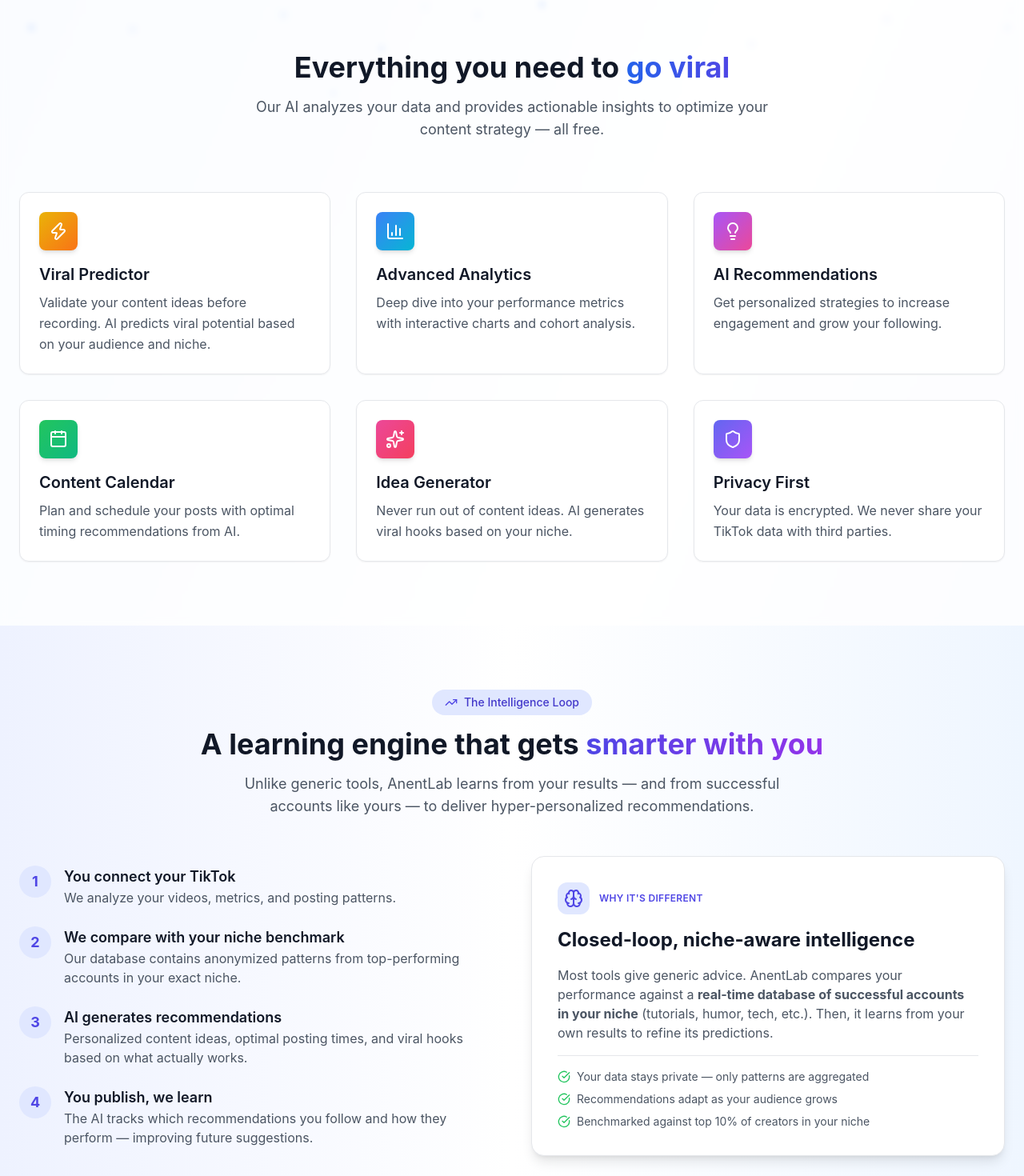
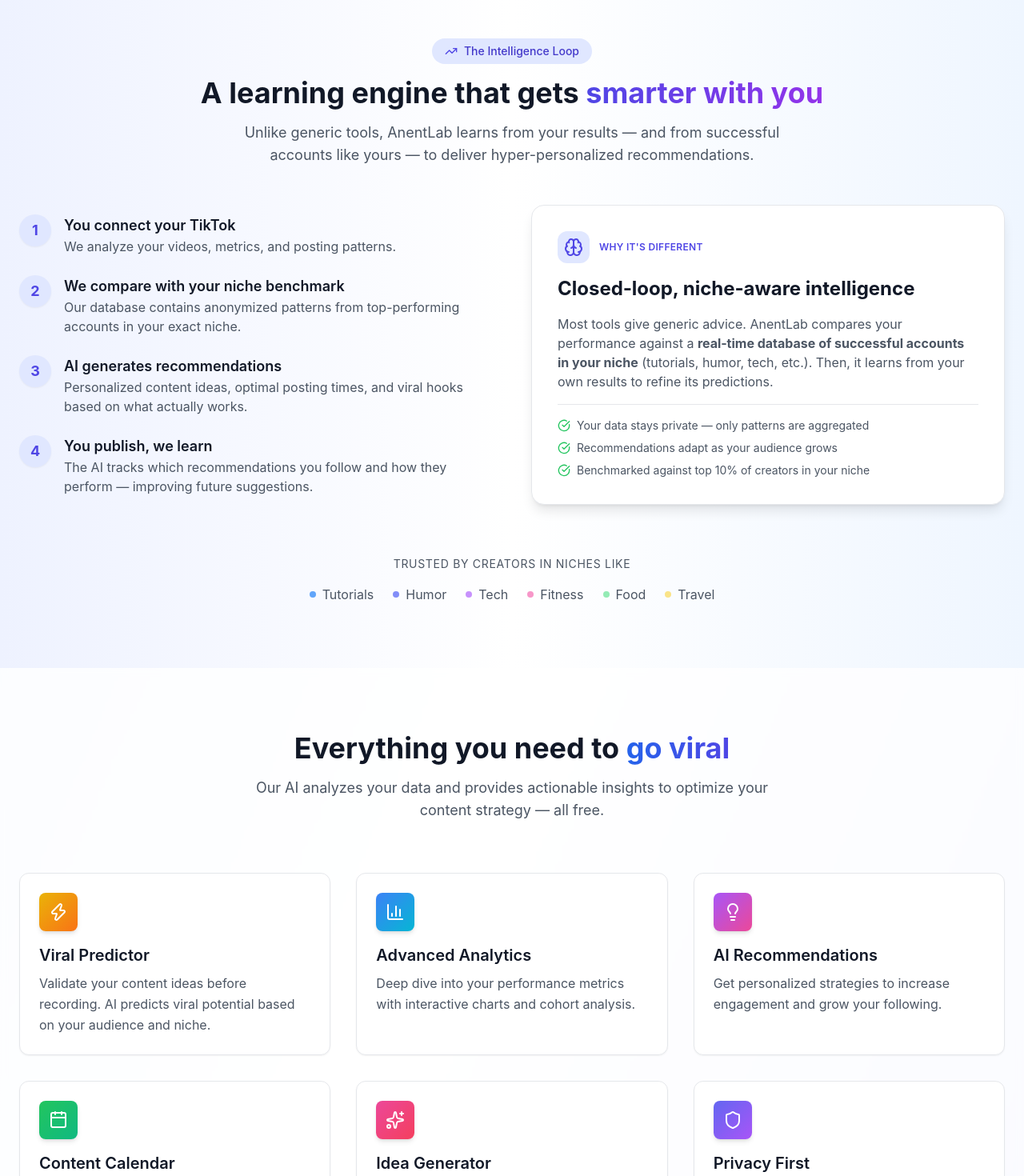
Before and after one commit to johncampg12-afk/content-intelligence-engine, a Next.js app: page / in a window 1280 px wide. Shown: the part 660-2130 px from the top of the page at 80% size. Built offline with nearby package versions, Linux system fonts and the light colour scheme.

Commit message:
feat: ultra-professional landing page with neon accents, animations, and free messaging

```diff
--- a/app/page.tsx
+++ b/app/page.tsx
@@ -1,6 +1,6 @@
 'use client'
 
-import { useEffect, useRef, useState } from 'react'
+import { useEffect, useRef } from 'react'
 import Link from 'next/link'
 import {
   Zap,
@@ -18,7 +18,7 @@
 export default function HomePage() {
   const canvasRef = useRef<HTMLCanvasElement>(null)
 
-  // Efecto de partículas flotantes
+  // Efecto de partículas flotantes (más dinámicas)
   useEffect(() => {
     const canvas = canvasRef.current
     if (!canvas) return
@@ -28,22 +28,25 @@
     canvas.width = window.innerWidth
     canvas.height = window.innerHeight
 
-    const particles: { x: number; y: number; radius: number; speedX: number; speedY: number; alpha: number }[] = []
-    const particleCount = 80
+    const particles: { x: number; y: number; radius: number; speedX: number; speedY: number; alpha: number; pulse: number }[] = []
+    const particleCount = 100
 
     for (let i = 0; i < particleCount; i++) {
       particles.push({
         x: Math.random() * canvas.width,
         y: Math.random() * canvas.height,
-        radius: Math.random() * 3 + 1,
-        speedX: (Math.random() - 0.5) * 0.5,
-        speedY: (Math.random() - 0.5) * 0.5,
+        radius: Math.random() * 4 + 1,
+        speedX: (Math.random() - 0.5) * 0.4,
+        speedY: (Math.random() - 0.5) * 0.4,
         alpha: Math.random() * 0.5 + 0.2,
+        pulse: Math.random() * Math.PI * 2,
       })
     }
 
     let animationId: number
+    let time = 0
     const animate = () => {
+      time += 0.02
       ctx.clearRect(0, 0, canvas.width, canvas.height)
 
       particles.forEach(p => {
@@ -54,9 +57,10 @@
         if (p.y < 0) p.y = canvas.height
         if (p.y > canvas.height) p.y = 0
 
+        const pulseAlpha = p.alpha + Math.sin(time + p.pulse) * 0.15
         ctx.beginPath()
-        ctx.arc(p.x, p.y, p.radius, 0, Math.PI * 2)
-        ctx.fillStyle = `rgba(59, 130, 246, ${p.alpha * 0.6})`
+        ctx.arc(p.x, p.y, p.radius + Math.sin(time + p.pulse) * 0.5, 0, Math.PI * 2)
+        ctx.fillStyle = `rgba(59, 130, 246, ${Math.max(0.1, Math.min(0.7, pulseAlpha))})`
         ctx.fill()
       })
 
@@ -76,7 +80,7 @@
     }
   }, [])
 
-  // Animación de entrada con Intersection Observer
+  // Animación de entrada con Intersection Observer (con delays)
   useEffect(() => {
     const observer = new IntersectionObserver(
       (entries) => {
@@ -101,10 +105,10 @@
       <canvas ref={canvasRef} className="fixed inset-0 pointer-events-none z-0" />
 
       {/* Hero Section */}
-      <section className="relative z-10 overflow-hidden pt-20 pb-32">
+      <section className="relative z-10 overflow-hidden pt-20 pb-20 lg:pb-28">
         <div className="max-w-7xl mx-auto px-6">
           <div className="text-center">
-            <div className="inline-flex items-center gap-2 bg-blue-100/80 backdrop-blur-sm rounded-full px-4 py-1.5 mb-6 border border-blue-200 shadow-sm">
+            <div className="inline-flex items-center gap-2 bg-blue-100/80 backdrop-blur-sm rounded-full px-4 py-1.5 mb-6 border border-blue-200 shadow-sm animate-pulse-slow">
               <Sparkles className="w-4 h-4 text-blue-600" />
               <span className="text-sm font-medium text-blue-700">AI-Powered Social Intelligence</span>
             </div>
@@ -118,12 +122,12 @@
               AnentLab analyzes your TikTok performance and generates AI-powered recommendations to boost engagement and grow your audience — completely free.
             </p>
             <div className="flex flex-col sm:flex-row gap-4 justify-center">
-              <Link href="/register" className="group px-8 py-3 bg-gradient-to-r from-blue-600 to-indigo-600 text-white rounded-xl font-semibold shadow-md hover:shadow-lg transition-all duration-300 transform hover:-translateY-0.5 flex items-center gap-2">
+              <Link href="/register" className="group px-8 py-3 bg-gradient-to-r from-blue-600 to-indigo-600 text-white rounded-xl font-semibold shadow-md hover:shadow-lg transition-all duration-300 transform hover:-translate-y-0.5 flex items-center gap-2">
                 Start Creating Free
                 <ArrowRight className="w-4 h-4 group-hover:translate-x-1 transition-transform" />
               </Link>
-              <Link href="#features" className="px-8 py-3 bg-white border border-gray-200 rounded-xl font-semibold text-gray-700 hover:bg-gray-50 transition-all duration-300 shadow-sm">
-                Explore Features
+              <Link href="#learning-loop" className="px-8 py-3 bg-white border border-gray-200 rounded-xl font-semibold text-gray-700 hover:bg-gray-50 transition-all duration-300 shadow-sm">
+                How it works
               </Link>
             </div>
             <p className="text-sm text-gray-500 mt-6">✨ No credit card required • Forever free</p>
@@ -131,59 +135,8 @@
         </div>
       </section>
 
-      {/* Features Section */}
-      <section id="features" className="py-20 bg-white/60 backdrop-blur-sm relative z-10">
-        <div className="max-w-7xl mx-auto px-6">
-          <div className="text-center mb-16">
-            <h2 className="text-3xl lg:text-4xl font-bold text-gray-900 mb-4">Everything you need to <span className="bg-gradient-to-r from-blue-600 to-indigo-600 bg-clip-text text-transparent">go viral</span></h2>
-            <p className="text-lg text-gray-600 max-w-2xl mx-auto">
-              Our AI analyzes your data and provides actionable insights to optimize your content strategy — all free.
-            </p>
-          </div>
-
-          <div className="grid md:grid-cols-2 lg:grid-cols-3 gap-8">
-            <FeatureCard
-              icon={<Zap className="w-6 h-6" />}
-              title="Viral Predictor"
-              description="Validate your content ideas before recording. AI predicts viral potential based on your audience and niche."
-              gradient="from-yellow-500 to-orange-500"
-            />
-            <FeatureCard
-              icon={<BarChart3 className="w-6 h-6" />}
-              title="Advanced Analytics"
-              description="Deep dive into your performance metrics with interactive charts and cohort analysis."
-              gradient="from-blue-500 to-cyan-500"
-            />
-            <FeatureCard
-              icon={<Lightbulb className="w-6 h-6" />}
-              title="AI Recommendations"
-              description="Get personalized strategies to increase engagement and grow your following."
-              gradient="from-purple-500 to-pink-500"
-            />
-            <FeatureCard
-              icon={<Calendar className="w-6 h-6" />}
-              title="Content Calendar"
-              description="Plan and schedule your posts with optimal timing recommendations from AI."
-              gradient="from-green-500 to-emerald-500"
-            />
-            <FeatureCard
-              icon={<Sparkles className="w-6 h-6" />}
-              title="Idea Generator"
-              description="Never run out of content ideas. AI generates viral hooks based on your niche."
-              gradient="from-pink-500 to-rose-500"
-            />
-            <FeatureCard
-              icon={<Shield className="w-6 h-6" />}
-              title="Privacy First"
-              description="Your data is encrypted. We never share your TikTok data with third parties."
-              gradient="from-indigo-500 to-purple-500"
-            />
-          </div>
-        </div>
-      </section>
-
-      {/* Learning Loop Section - Diferenciación */}
-      <section className="py-20 bg-gradient-to-r from-indigo-50 via-white to-blue-50 relative z-10 overflow-hidden">
+      {/* Learning Loop Section - Diferenciación (ahora primero) */}
+      <section id="learning-loop" className="py-20 bg-gradient-to-r from-indigo-50 via-white to-blue-50 relative z-10 overflow-hidden">
         <div className="max-w-7xl mx-auto px-6">
           <div className="text-center mb-12">
             <div className="inline-flex items-center gap-2 bg-indigo-100 rounded-full px-4 py-1.5 mb-4">
@@ -199,42 +152,30 @@
           </div>
 
           <div className="grid lg:grid-cols-2 gap-12 items-center">
-            {/* Left side: Steps */}
+            {/* Left side: Steps con animaciones escalonadas */}
             <div className="space-y-6">
-              <div className="flex gap-4 items-start">
-                <div className="flex-shrink-0 w-10 h-10 rounded-full bg-indigo-100 flex items-center justify-center text-indigo-600 font-bold text-lg">1</div>
-                <div>
-                  <h3 className="text-lg font-semibold text-gray-900">You connect your TikTok</h3>
-                  <p className="text-gray-500">We analyze your videos, metrics, and posting patterns.</p>
+              {[
+                { num: '1', title: 'You connect your TikTok', desc: 'We analyze your videos, metrics, and posting patterns.', delay: '0ms' },
+                { num: '2', title: 'We compare with your niche benchmark', desc: 'Our database contains anonymized patterns from top-performing accounts in your exact niche.', delay: '150ms' },
+                { num: '3', title: 'AI generates recommendations', desc: 'Personalized content ideas, optimal posting times, and viral hooks based on what actually works.', delay: '300ms' },
+                { num: '4', title: 'You publish, we learn', desc: 'The AI tracks which recommendations you follow and how they perform — improving future suggestions.', delay: '450ms' },
+              ].map((step) => (
+                <div key={step.num} className="flex gap-4 items-start animate-on-scroll opacity-0" style={{ transitionDelay: step.delay }}>
+                  <div className="flex-shrink-0 w-10 h-10 rounded-full bg-indigo-100 flex items-center justify-center text-indigo-600 font-bold text-lg shadow-sm transition-transform duration-300 hover:scale-110">
+                    {step.num}
+                  </div>
+                  <div>
+                    <h3 className="text-lg font-semibold text-gray-900">{step.title}</h3>
+                    <p className="text-gray-500">{step.desc}</p>
+                  </div>
                 </div>
-              </div>
-              <div className="flex gap-4 items-start">
-                <div className="flex-shrink-0 w-10 h-10 rounded-full bg-indigo-100 flex items-center justify-center text-indigo-600 font-bold text-lg">2</div>
-                <div>
-                  <h3 className="text-lg font-semibold text-gray-900">We compare with your niche benchmark</h3>
-                  <p className="text-gray-500">Our database contains anonymized patterns from top-performing accounts in your exact niche.</p>
-                </div>
-              </div>
-              <div className="flex gap-4 items-start">
-                <div className="flex-shrink-0 w-10 h-10 rounded-full bg-indigo-100 flex items-center justify-center text-indigo-600 font-bold text-lg">3</div>
-                <div>
-                  <h3 className="text-lg font-semibold text-gray-900">AI generates recommendations</h3>
-                  <p className="text-gray-500">Personalized content ideas, optimal posting times, and viral hooks based on what actually works.</p>
-                </div>
-              </div>
-              <div className="flex gap-4 items-start">
-                <div className="flex-shrink-0 w-10 h-10 rounded-full bg-indigo-100 flex items-center justify-center text-indigo-600 font-bold text-lg">4</div>
-                <div>
-                  <h3 className="text-lg font-semibold text-gray-900">You publish, we learn</h3>
-                  <p className="text-gray-500">The AI tracks which recommendations you follow and how they perform — improving future suggestions.</p>
-                </div>
-              </div>
+              ))}
             </div>
 
-            {/* Right side: Value proposition */}
-            <div className="bg-white rounded-2xl shadow-lg border border-gray-100 p-8 space-y-4">
+            {/* Right side: Value proposition con animación */}
+            <div className="bg-white rounded-2xl shadow-lg border border-gray-100 p-8 space-y-4 animate-on-scroll opacity-0 transition-all duration-700 hover:shadow-xl">
               <div className="flex items-center gap-3 mb-4">
-                <div className="p-2 bg-indigo-100 rounded-xl">
+                <div className="p-2 bg-indigo-100 rounded-xl transition-transform duration-300 hover:rotate-6">
                   <Brain className="w-6 h-6 text-indigo-600" />
                 </div>
                 <span className="text-xs font-semibold text-indigo-600 uppercase tracking-wide">Why it's different</span>
@@ -261,16 +202,73 @@
           </div>
 
           {/* Trust badge */}
-          <div className="mt-16 text-center">
+          <div className="mt-16 text-center animate-on-scroll opacity-0">
             <p className="text-sm text-gray-500 uppercase tracking-wider mb-4">Trusted by creators in niches like</p>
             <div className="flex flex-wrap justify-center gap-6 text-gray-400">
-              <span className="flex items-center gap-2"><span className="w-2 h-2 bg-blue-400 rounded-full"></span> Tutorials</span>
-              <span className="flex items-center gap-2"><span className="w-2 h-2 bg-indigo-400 rounded-full"></span> Humor</span>
-              <span className="flex items-center gap-2"><span className="w-2 h-2 bg-purple-400 rounded-full"></span> Tech</span>
-              <span className="flex items-center gap-2"><span className="w-2 h-2 bg-pink-400 rounded-full"></span> Fitness</span>
-              <span className="flex items-center gap-2"><span className="w-2 h-2 bg-green-400 rounded-full"></span> Food</span>
-              <span className="flex items-center gap-2"><span className="w-2 h-2 bg-yellow-400 rounded-full"></span> Travel</span>
+              <span className="flex items-center gap-2"><span className="w-2 h-2 bg-blue-400 rounded-full animate-pulse"></span> Tutorials</span>
+              <span className="flex items-center gap-2"><span className="w-2 h-2 bg-indigo-400 rounded-full animate-pulse" style={{ animationDelay: '0.2s' }}></span> Humor</span>
+              <span className="flex items-center gap-2"><span className="w-2 h-2 bg-purple-400 rounded-full animate-pulse" style={{ animationDelay: '0.4s' }}></span> Tech</span>
+              <span className="flex items-center gap-2"><span className="w-2 h-2 bg-pink-400 rounded-full animate-pulse" style={{ animationDelay: '0.6s' }}></span> Fitness</span>
+              <span className="flex items-center gap-2"><span className="w-2 h-2 bg-green-400 rounded-full animate-pulse" style={{ animationDelay: '0.8s' }}></span> Food</span>
+              <span className="flex items-center gap-2"><span className="w-2 h-2 bg-yellow-400 rounded-full animate-pulse" style={{ animationDelay: '1s' }}></span> Travel</span>
             </div>
+          </div>
+        </div>
+      </section>
+
+      {/* Features Section (Tools) - ahora después del Learning Loop */}
+      <section id="features" className="py-20 bg-white/60 backdrop-blur-sm relative z-10">
+        <div className="max-w-7xl mx-auto px-6">
+          <div className="text-center mb-16">
+            <h2 className="text-3xl lg:text-4xl font-bold text-gray-900 mb-4">Everything you need to <span className="bg-gradient-to-r from-blue-600 to-indigo-600 bg-clip-text text-transparent">go viral</span></h2>
+            <p className="text-lg text-gray-600 max-w-2xl mx-auto">
+              Our AI analyzes your data and provides actionable insights to optimize your content strategy — all free.
+            </p>
+          </div>
+
+          <div className="grid md:grid-cols-2 lg:grid-cols-3 gap-8">
+            <FeatureCard
+              icon={<Zap className="w-6 h-6" />}
+              title="Viral Predictor"
+              description="Validate your content ideas before recording. AI predicts viral potential based on your audience and niche."
+              gradient="from-yellow-500 to-orange-500"
+              delay="0"
+            />
+            <FeatureCard
+              icon={<BarChart3 className="w-6 h-6" />}
+              title="Advanced Analytics"
+              description="Deep dive into your performance metrics with interactive charts and cohort analysis."
+              gradient="from-blue-500 to-cyan-500"
+              delay="100"
+            />
+            <FeatureCard
+              icon={<Lightbulb className="w-6 h-6" />}
+              title="AI Recommendations"
+              description="Get personalized strategies to increase engagement and grow your following."
+              gradient="from-purple-500 to-pink-500"
+              delay="200"
+            />
+            <FeatureCard
+              icon={<Calendar className="w-6 h-6" />}
+              title="Content Calendar"
+              description="Plan and schedule your posts with optimal timing recommendations from AI."
+              gradient="from-green-500 to-emerald-500"
+              delay="0"
+            />
+            <FeatureCard
+              icon={<Sparkles className="w-6 h-6" />}
+              title="Idea Generator"
+              description="Never run out of content ideas. AI generates viral hooks based on your niche."
+              gradient="from-pink-500 to-rose-500"
+              delay="100"
+            />
+            <FeatureCard
+              icon={<Shield className="w-6 h-6" />}
+              title="Privacy First"
+              description="Your data is encrypted. We never share your TikTok data with third parties."
+              gradient="from-indigo-500 to-purple-500"
+              delay="200"
+            />
           </div>
         </div>
       </section>
@@ -298,7 +296,7 @@
       {/* Final CTA */}
       <section className="py-20 relative z-10">
         <div className="max-w-4xl mx-auto px-6 text-center">
-          <div className="bg-white rounded-2xl shadow-xl border border-gray-100 p-8 lg:p-12">
+          <div className="bg-white rounded-2xl shadow-xl border border-gray-100 p-8 lg:p-12 transition-all duration-500 hover:shadow-2xl">
             <h2 className="text-3xl lg:text-4xl font-bold text-gray-900 mb-4">
               Ready to level up your content?
             </h2>
@@ -346,16 +344,26 @@
             transform: translateY(0);
           }
         }
+        .animate-pulse-slow {
+          animation: pulseSlow 3s ease-in-out infinite;
+        }
+        @keyframes pulseSlow {
+          0%, 100% { opacity: 1; transform: scale(1); }
+          50% { opacity: 0.8; transform: scale(0.98); }
+        }
       `}</style>
     </div>
   )
 }
 
-// Componente FeatureCard
-function FeatureCard({ icon, title, description, gradient }: { icon: React.ReactNode; title: string; description: string; gradient: string }) {
+// Componente FeatureCard con animación de entrada y hover
+function FeatureCard({ icon, title, description, gradient, delay }: { icon: React.ReactNode; title: string; description: string; gradient: string; delay: string }) {
   return (
-    <div className="animate-on-scroll opacity-0 group relative bg-white rounded-xl border border-gray-100 p-6 shadow-sm hover:shadow-md transition-all duration-300 hover:-translate-y-1">
-      <div className={`inline-flex p-3 rounded-lg bg-gradient-to-br ${gradient} text-white mb-4 shadow-md`}>
+    <div
+      className="animate-on-scroll opacity-0 group relative bg-white rounded-xl border border-gray-100 p-6 shadow-sm hover:shadow-md transition-all duration-300 hover:-translate-y-1"
+      style={{ transitionDelay: `${delay}ms` }}
+    >
+      <div className={`inline-flex p-3 rounded-lg bg-gradient-to-br ${gradient} text-white mb-4 shadow-md transition-all duration-300 group-hover:scale-110 group-hover:rotate-3`}>
         {icon}
       </div>
       <h3 className="text-xl font-semibold text-gray-900 mb-2">{title}</h3>
```
